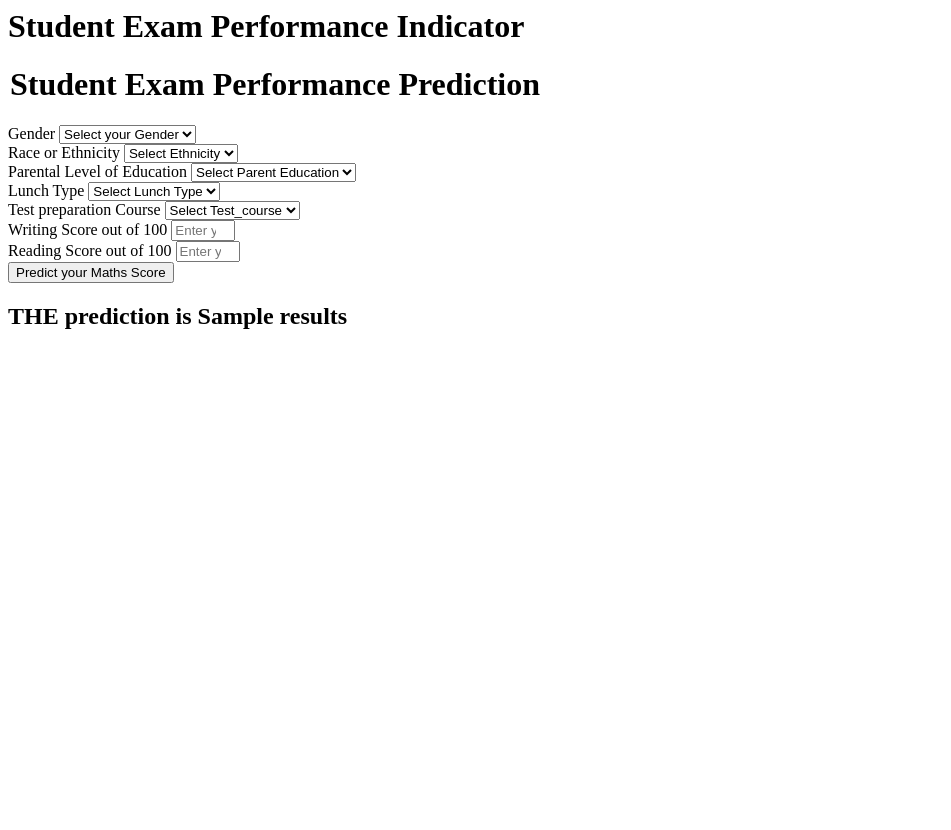
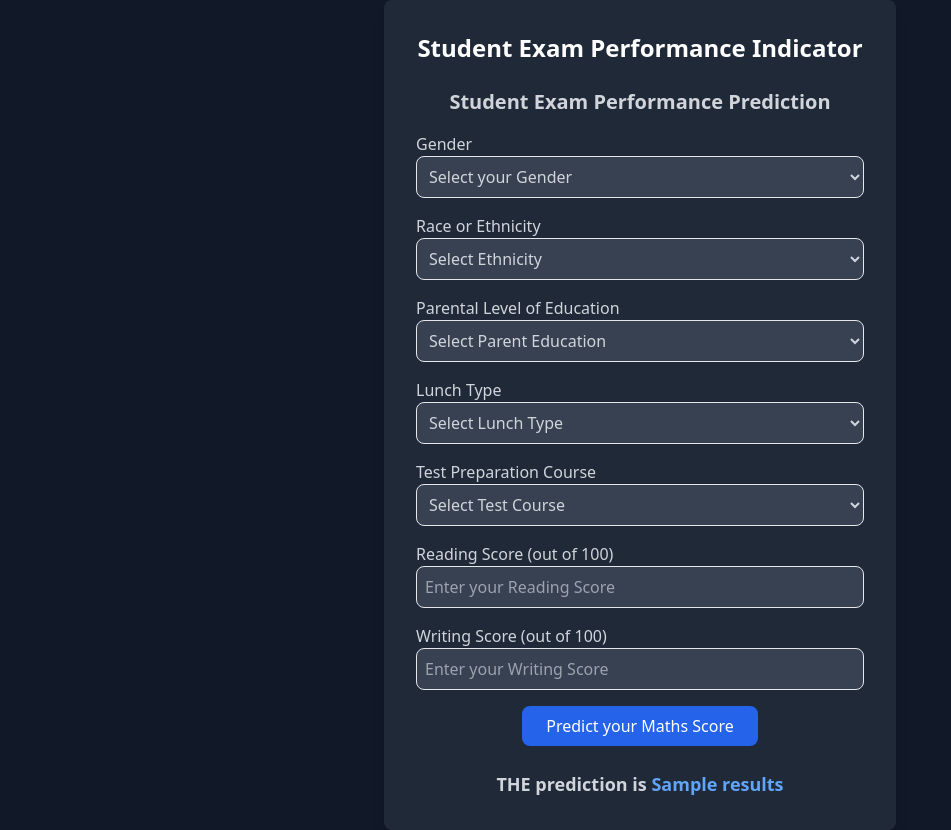
Before and after one commit to Abhishek-k03/mlprojects, a Flask app: template templates/home.html in a window 1280 px wide. Shown: the whole page, without its empty margins (0-951 px from the left). Before the commit the page ends 329 px from the top, so only its background shows below. Run offline with Flask 3, Linux system fonts and the light colour scheme; the template is opened without the code that fills it: most values are stand-ins (such as "Sample title", 1, 10 or a date in 2020); parts of the project's set-up code (start-up, migrations or seed data) failed here and were passed over; some libraries are stand-ins or nearby versions.

Commit message:
final commit

```diff
--- a/templates/home.html
+++ b/templates/home.html
@@ -1,113 +1,116 @@
-<html>
+<!DOCTYPE html>
+<html lang="en">
 
-<body>
-    <div class="login">
-        <h1>Student Exam Performance Indicator</h1>
+<head>
+    <meta charset="UTF-8">
+    <meta name="viewport" content="width=device-width, initial-scale=1.0">
+    <title>Student Exam Performance Indicator</title>
+    <script src="https://cdn.tailwindcss.com"></script>
+</head>
 
-        <form action="{{ url_for('predict_datapoint')}}" method="post">
-            <h1>
-                <legend>Student Exam Performance Prediction</legend>
-            </h1>
-            <div class="mb-3">
-                <label class="form-label">Gender</label>
-                <select class="form-control" name="gender" placeholder="Enter you Gender" required>
-                    <option class="placeholder" selected disabled value="">Select your Gender</option>
-                    <option value="male">
-                        Male
-                    </option>
-                    <option value="female">
-                        Female
-                    </option>
+<body class="bg-gray-900 flex items-center justify-center min-h-screen">
+
+    <div class="bg-gray-800 shadow-lg rounded-lg p-8 w-full max-w-lg">
+        <h1 class="text-2xl font-bold text-center text-white mb-6">
+            Student Exam Performance Indicator
+        </h1>
+
+        <form action="{{ url_for('predict_datapoint') }}" method="post" class="space-y-4">
+            <h2 class="text-xl font-semibold text-gray-300 text-center">
+                Student Exam Performance Prediction
+            </h2>
+
+            <!-- Gender -->
+            <div>
+                <label class="block text-gray-300 font-medium">Gender</label>
+                <select name="gender" required
+                    class="w-full p-2 border rounded-lg bg-gray-700 text-gray-300 focus:outline-none focus:ring-2 focus:ring-blue-400">
+                    <option selected disabled value="">Select your Gender</option>
+                    <option value="male">Male</option>
+                    <option value="female">Female</option>
                 </select>
             </div>
-            <div class="mb-3">
-                <label class="form-label">Race or Ethnicity</label>
-                <select class="form-control" name="ethnicity" placeholder="Enter you ethnicity" required>
-                    <option class="placeholder" selected disabled value="">Select Ethnicity</option>
-                    <option value="group A">
-                        Group A
-                    </option>
-                    <option value="group B">
-                        Group B
-                    </option>
-                    <option value="group C">
-                        Group C
-                    </option>
-                    <option value="group D">
-                        Group D
-                    </option>
-                    <option value="group E">
-                        Group E
-                    </option>
+
+            <!-- Ethnicity -->
+            <div>
+                <label class="block text-gray-300 font-medium">Race or Ethnicity</label>
+                <select name="ethnicity" required
+                    class="w-full p-2 border rounded-lg bg-gray-700 text-gray-300 focus:outline-none focus:ring-2 focus:ring-blue-400">
+                    <option selected disabled value="">Select Ethnicity</option>
+                    <option value="group A">Group A</option>
+                    <option value="group B">Group B</option>
+                    <option value="group C">Group C</option>
+                    <option value="group D">Group D</option>
+                    <option value="group E">Group E</option>
                 </select>
             </div>
-            <div class="mb-3">
-                <label class="form-label">Parental Level of Education</label>
-                <select class="form-control" name="parental_level_of_education" placeholder="Enter you Parent Education"
-                    required>
-                    <option class="placeholder" selected disabled value="">Select Parent Education</option>
-                    <option value="associate's degree">
-                        associate's degree
-                    </option>
-                    <option value="bachelor's degree">
-                        bachelor's degree
-                    </option>
-                    <option value="high school">
-                        high school
-                    </option>
-                    <option value="master's degree">
-                        master's degree
-                    </option>
-                    <option value="some college">
-                        some college
-                    </option>
-                    <option value="some high school">
-                        some high school
-                    </option>
+
+            <!-- Parental Education -->
+            <div>
+                <label class="block text-gray-300 font-medium">Parental Level of Education</label>
+                <select name="parental_level_of_education" required
+                    class="w-full p-2 border rounded-lg bg-gray-700 text-gray-300 focus:outline-none focus:ring-2 focus:ring-blue-400">
+                    <option selected disabled value="">Select Parent Education</option>
+                    <option value="associate's degree">Associate's Degree</option>
+                    <option value="bachelor's degree">Bachelor's Degree</option>
+                    <option value="high school">High School</option>
+                    <option value="master's degree">Master's Degree</option>
+                    <option value="some college">Some College</option>
+                    <option value="some high school">Some High School</option>
                 </select>
             </div>
-            <div class="mb-3">
-                <label class="form-label">Lunch Type</label>
-                <select class="form-control" name="lunch" placeholder="Enter you Lunch" required>
-                    <option class="placeholder" selected disabled value="">Select Lunch Type</option>
-                    <option value="free/reduced">
-                        free/reduced
-                    </option>
-                    <option value="standard">
-                        standard
-                    </option>
+
+            <!-- Lunch Type -->
+            <div>
+                <label class="block text-gray-300 font-medium">Lunch Type</label>
+                <select name="lunch" required
+                    class="w-full p-2 border rounded-lg bg-gray-700 text-gray-300 focus:outline-none focus:ring-2 focus:ring-blue-400">
+                    <option selected disabled value="">Select Lunch Type</option>
+                    <option value="free/reduced">Free/Reduced</option>
+                    <option value="standard">Standard</option>
                 </select>
             </div>
-            <div class="mb-3">
-                <label class="form-label">Test preparation Course</label>
-                <select class="form-control" name="test_preparation_course" placeholder="Enter you Course" required>
-                    <option class="placeholder" selected disabled value="">Select Test_course</option>
-                    <option value="none">
-                        None
-                    </option>
-                    <option value="completed">
-                        Completed
-                    </option>
+
+            <!-- Test Preparation Course -->
+            <div>
+                <label class="block text-gray-300 font-medium">Test Preparation Course</label>
+                <select name="test_preparation_course" required
+                    class="w-full p-2 border rounded-lg bg-gray-700 text-gray-300 focus:outline-none focus:ring-2 focus:ring-blue-400">
+                    <option selected disabled value="">Select Test Course</option>
+                    <option value="none">None</option>
+                    <option value="completed">Completed</option>
                 </select>
             </div>
-            <div class="mb-3">
-                <label class="form-label">Writing Score out of 100</label>
-                <input class="form-control" type="number" name="reading_score" placeholder="Enter your Reading score"
-                    min='0' max='100' />
+
+            <!-- Reading Score -->
+            <div>
+                <label class="block text-gray-300 font-medium">Reading Score (out of 100)</label>
+                <input type="number" name="reading_score" min="0" max="100" required
+                    class="w-full p-2 border rounded-lg bg-gray-700 text-gray-300 focus:outline-none focus:ring-2 focus:ring-blue-400"
+                    placeholder="Enter your Reading Score" />
             </div>
-            <div class="mb-3">
-                <label class="form-label">Reading Score out of 100</label>
-                <input class="form-control" type="number" name="writing_score" placeholder="Enter your Reading Score"
-                    min='0' max='100' />
+
+            <!-- Writing Score -->
+            <div>
+                <label class="block text-gray-300 font-medium">Writing Score (out of 100)</label>
+                <input type="number" name="writing_score" min="0" max="100" required
+                    class="w-full p-2 border rounded-lg bg-gray-700 text-gray-300 focus:outline-none focus:ring-2 focus:ring-blue-400"
+                    placeholder="Enter your Writing Score" />
             </div>
-            <div class="mb-3">
-                <input class="btn btn-primary" type="submit" value="Predict your Maths Score" required />
+
+            <!-- Submit Button -->
+            <div class="text-center">
+                <input type="submit" value="Predict your Maths Score"
+                    class="bg-blue-600 text-white px-6 py-2 rounded-lg hover:bg-blue-700 cursor-pointer transition duration-200" />
             </div>
         </form>
-        <h2>
-            THE prediction is {{results}}
+
+        <!-- Prediction Result -->
+        <h2 class="mt-6 text-lg text-center text-gray-300 font-semibold">
+            THE prediction is <span class="text-blue-400 font-bold">{{ results }}</span>
         </h2>
+    </div>
 
-        <body>
+</body>
 
 </html>
```
